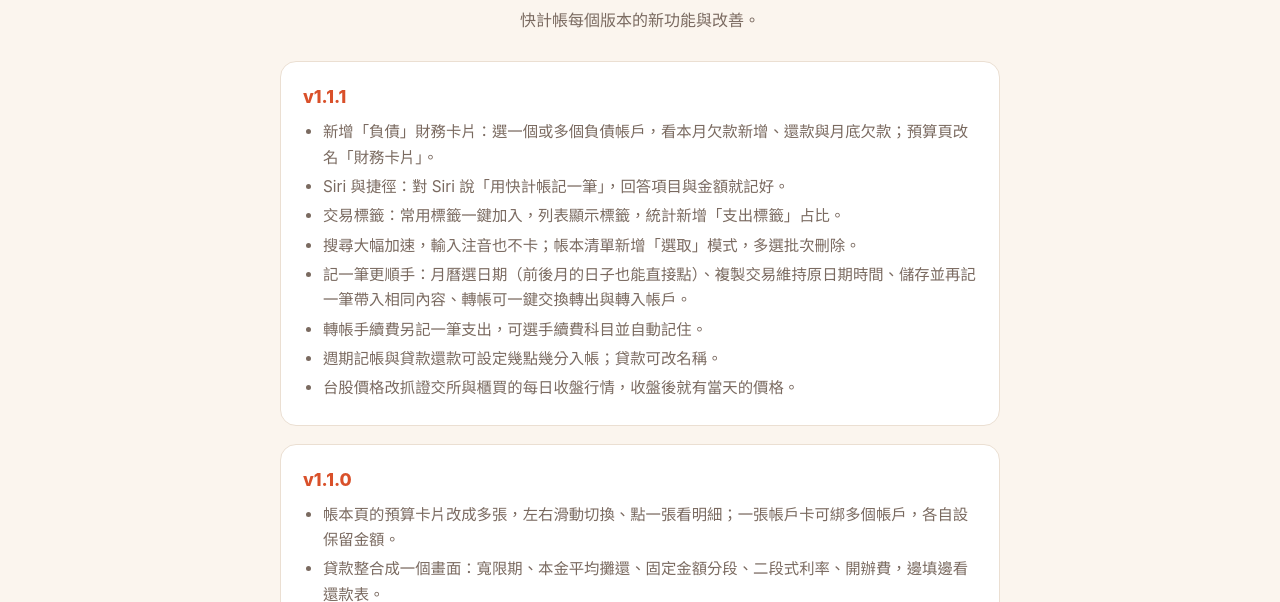
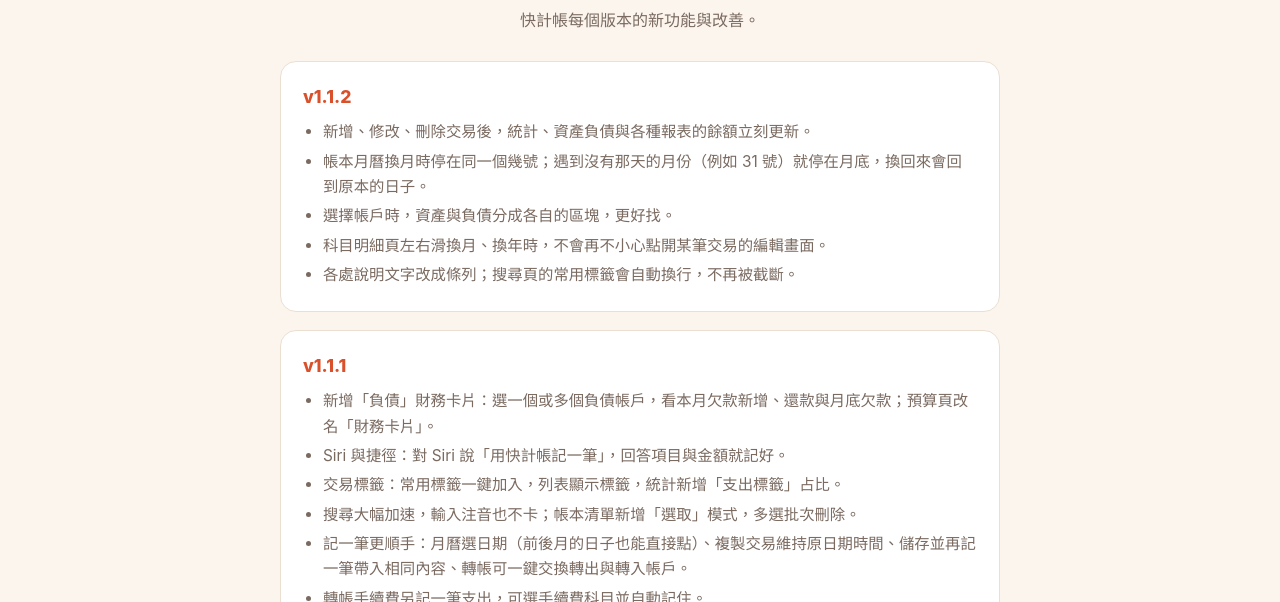
Before and after one commit to SeanSeanYin/quickledger-site, a plain HTML site: page changelog.html in a window 1280 px wide. Shown: the part 198-800 px from the top of the page. Drawn offline with Linux system fonts and the light colour scheme.

Commit message:
changelog：補 v1.1.2（尚未 push，等核准後再 push）

```diff
--- a/changelog.html
+++ b/changelog.html
@@ -109,6 +109,7 @@
     <h2>版本更新</h2>
     <p class="lede">快計帳每個版本的新功能與改善。</p>
     <div class="vers">
+      <div class="ver"><div class="vhead"><span class="vnum">v1.1.2</span></div><ul><li>新增、修改、刪除交易後，統計、資產負債與各種報表的餘額立刻更新。</li><li>帳本月曆換月時停在同一個幾號；遇到沒有那天的月份（例如 31 號）就停在月底，換回來會回到原本的日子。</li><li>選擇帳戶時，資產與負債分成各自的區塊，更好找。</li><li>科目明細頁左右滑換月、換年時，不會再不小心點開某筆交易的編輯畫面。</li><li>各處說明文字改成條列；搜尋頁的常用標籤會自動換行，不再被截斷。</li></ul></div>
       <div class="ver"><div class="vhead"><span class="vnum">v1.1.1</span></div><ul><li>新增「負債」財務卡片：選一個或多個負債帳戶，看本月欠款新增、還款與月底欠款；預算頁改名「財務卡片」。</li><li>Siri 與捷徑：對 Siri 說「用快計帳記一筆」，回答項目與金額就記好。</li><li>交易標籤：常用標籤一鍵加入，列表顯示標籤，統計新增「支出標籤」占比。</li><li>搜尋大幅加速，輸入注音也不卡；帳本清單新增「選取」模式，多選批次刪除。</li><li>記一筆更順手：月曆選日期（前後月的日子也能直接點）、複製交易維持原日期時間、儲存並再記一筆帶入相同內容、轉帳可一鍵交換轉出與轉入帳戶。</li><li>轉帳手續費另記一筆支出，可選手續費科目並自動記住。</li><li>週期記帳與貸款還款可設定幾點幾分入帳；貸款可改名稱。</li><li>台股價格改抓證交所與櫃買的每日收盤行情，收盤後就有當天的價格。</li></ul></div>
       <div class="ver"><div class="vhead"><span class="vnum">v1.1.0</span></div><ul><li>帳本頁的預算卡片改成多張，左右滑動切換、點一張看明細；一張帳戶卡可綁多個帳戶，各自設保留金額。</li><li>貸款整合成一個畫面：寬限期、本金平均攤還、固定金額分段、二段式利率、開辦費，邊填邊看還款表。</li><li>科目明細的流入流出圖可左右滑動，點長條直接看數字；帳本月曆左右滑換月、換日。</li><li>匯出再匯入數字一致：分錄檔還原科目階層、金額與期初餘額。</li></ul></div>
       <div class="ver"><div class="vhead"><span class="vnum">v1.0.2</span></div><ul><li>記一筆改用內建計算機鍵盤：數字、小數點、＋−×÷ 直接按，按＝算出結果。</li><li>帳本每一列顯示完整科目路徑（例：銀行.富邦），轉帳的轉出與轉入各一行，備註獨立一行；統計裡的科目路徑也一致。</li><li>新增「複製這筆交易」，相似的帳一點就能再記；「今天」按鈕會帶入現在時間，選科目時自動捲到已選的項目。</li><li>貸款每期自動記成本金（轉帳）與利息（支出）兩筆，舊的合併筆開啟時會自動拆開。</li><li>幣別可選全部國家貨幣，用代碼或中文名稱搜尋；匯兌損益重估改為免費。</li><li>預算的可花費帳戶會算進月中才進來的收入；搜尋更順，不再卡注音輸入。</li><li>修正 iCloud 同步後統計沒更新、同時查詢匯率偶爾當機的問題。</li></ul></div>
```
